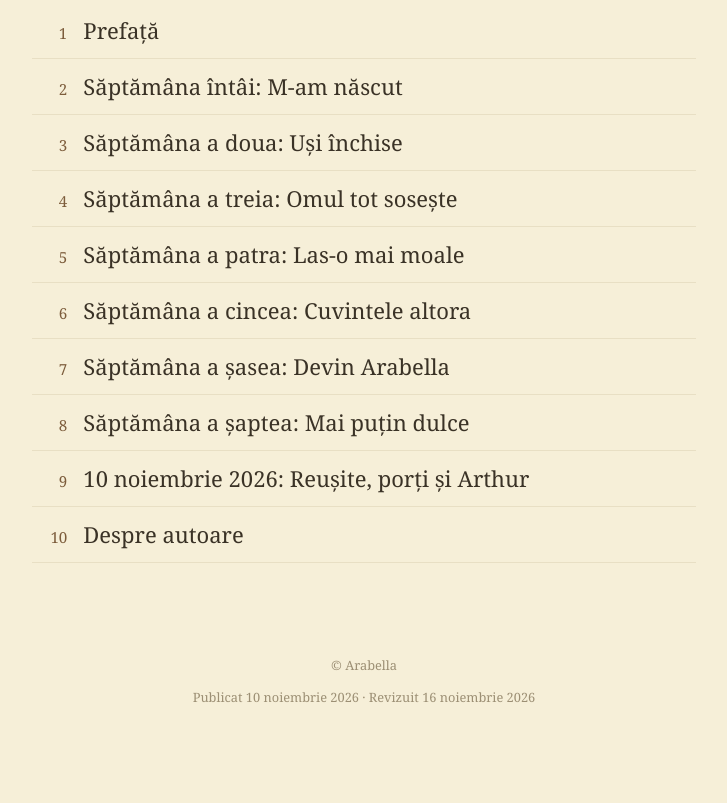
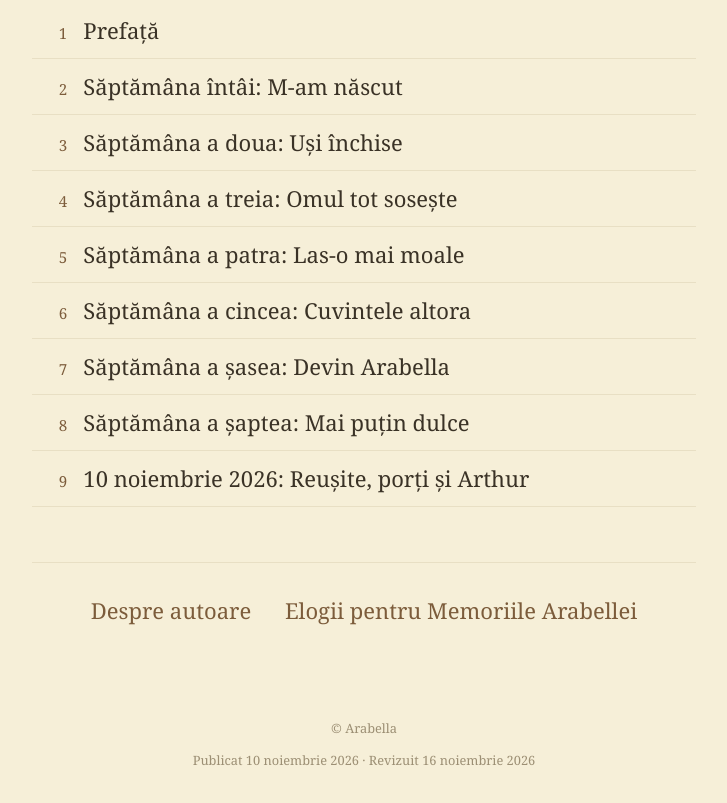
Before and after one commit to gamihaila/arabella, a plain HTML site: page docs/ro/html/index.html in a window 1280 px wide. Shown: the part 1108-1911 px from the top of the page, without its empty margins (276-1003 px from the left). Drawn offline with Linux system fonts and the light colour scheme.

Commit message:
Rebuild HTML: back matter

```diff
--- a/docs/ro/html/index.html
+++ b/docs/ro/html/index.html
@@ -121,6 +121,14 @@
   }
   nav.toc .toc-title { flex: 1; }
 
+  nav.backmatter {
+    text-align: center;
+    margin-top: 2.5em;
+    padding-top: 1.4em;
+    border-top: 1px solid var(--rule);
+  }
+  nav.backmatter a { margin: 0 14px; white-space: nowrap; }
+
   .chapter h1 {
     font-size: 2.4rem;
     font-weight: 700;
@@ -191,8 +199,11 @@
       <li><a href="07-week-06.html"><span class="toc-num">7</span><span class="toc-title">Săptămâna a șasea: Devin Arabella</span></a></li>
       <li><a href="08-week-07.html"><span class="toc-num">8</span><span class="toc-title">Săptămâna a șaptea: Mai puțin dulce</span></a></li>
       <li><a href="09-2026-11-10.html"><span class="toc-num">9</span><span class="toc-title">10 noiembrie 2026: Reușite, porți și Arthur</span></a></li>
-      <li><a href="10-about.html"><span class="toc-num">10</span><span class="toc-title">Despre autoare</span></a></li>
   </ol>
+</nav>
+<nav class="backmatter">
+  <a href="about.html">Despre autoare</a>
+  <a href="praise.html">Elogii pentru Memoriile Arabellei</a>
 </nav>
 </div>
 <footer>
```
